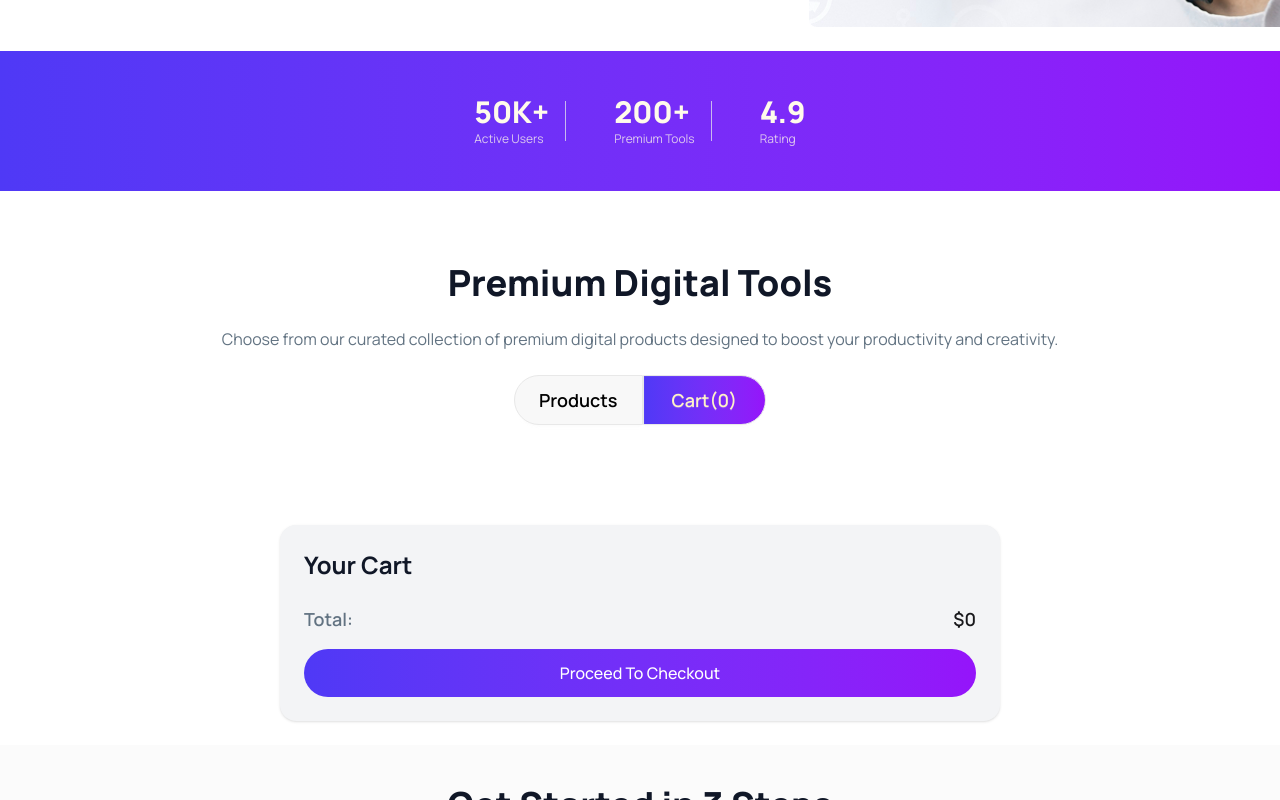
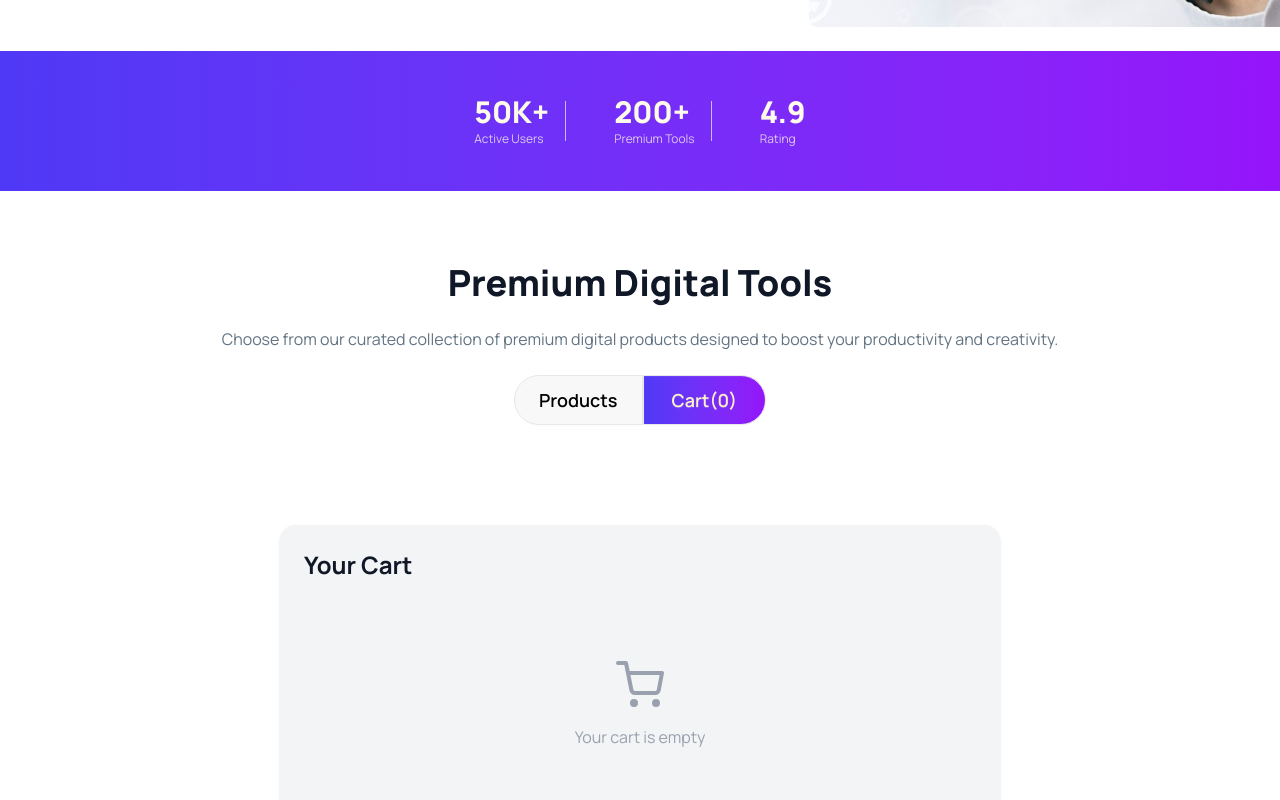
Before and after one commit to NJ-NafsinJahan/digi-tools-platform, a React (Vite) app: page / in a window 1280 px wide. Both pictures are taken after a click on the button "Cart(0)". Shown: the part 677-1477 px from the top of the page. Built offline with nearby package versions, Linux system fonts and the light colour scheme.

Commit message:
proceed toastify

```diff
--- a/src/assets/components/YourCart/YourCart.jsx
+++ b/src/assets/components/YourCart/YourCart.jsx
@@ -1,4 +1,5 @@
-import React from "react";
+import React, { useState } from "react";
+import { FiShoppingCart } from "react-icons/fi";
 import { toast } from "react-toastify";
 
 const YourCart = ({
@@ -7,6 +8,8 @@ const YourCart = ({
   setNavbarCart,
   navbarCart,
 }) => {
+  const [showEmpty, setShowEmpty] = useState(false);
+
   const handelDeleteSelectedCart = (product) => {
     const filterProducts = selectedYourCard.filter(
       (selectedProduct) => selectedProduct.productName !== product.productName,
@@ -14,38 +17,60 @@ const YourCart = ({
 
     setSelectedYourCard(filterProducts);
     setNavbarCart(navbarCart - 1);
+
     toast.error("Item removed from cart!");
   };
 
   const total = selectedYourCard.reduce((sum, item) => sum + item.price, 0);
 
+  const handleProceed = () => {
+    if (selectedYourCard.length === 0) {
+      setShowEmpty(true);
+      toast.error("Your cart is empty!");
+    } else {
+      setShowEmpty(true);
+      toast.success("Proceeding to checkout!");
+    }
+  };
+
   return (
     <div className="max-w-3xl mx-auto p-4 sm:p-6">
       <div className="bg-gray-100 rounded-2xl p-4 sm:p-6 shadow">
-        <h1 className=" text-[#101727] text-[24px] font-bold sm:text-2xl  mb-4">
+        <h1 className="text-xl sm:text-2xl font-bold text-[24px] mb-4 text-[#101727]">
           Your Cart
         </h1>
 
+        {selectedYourCard.length === 0 || showEmpty ? (
+          <div className="flex flex-col items-center justify-center py-16 text-gray-400">
+            <span className="text-5xl">
+              <FiShoppingCart />
+            </span>
+            <p className="mt-4">Your cart is empty</p>
+          </div>
+        ) : (
+          <>
             <div className="space-y-4">
               {selectedYourCard.map((product) => (
                 <div
                   key={product.id}
-              className="flex flex-col sm:flex-row sm:items-center justify-between gap-4 bg-amber-50 p-4 rounded-xl"
+                  className="flex flex-col sm:flex-row sm:items-center justify-between gap-4 bg-white p-4 rounded-xl"
                 >
                   <div className="flex items-center gap-4">
                     <img
-                  className="w-12 h-12 rounded-full object-cover"
+                      className="w-12 h-12 rounded-full"
                       src={product.productIcon}
                       alt=""
                     />
                     <div>
                       <h2 className="font-medium">{product.productName}</h2>
-                  <p className="text-gray-500 text-sm">${product.price}</p>
+                      <p className="text-gray-500 text-[16px]">
+                        ${product.price}
+                      </p>
                     </div>
                   </div>
 
                   <button
-                className="text-[#FF3980] font-bold text-[16px] self-end sm:self-auto"
+                    className="text-[#FF3980] text-[16px] font-bold"
                     onClick={() => handelDeleteSelectedCart(product)}
                   >
                     Remove
@@ -54,16 +79,19 @@ const YourCart = ({
               ))}
             </div>
 
-        {/* Total */}
             <div className="flex justify-between items-center mt-6 text-lg font-semibold">
-          <p className="text-[#627382] ">Total:</p>
+              <p className="text-[#627382] font-normal text-[16px]">Total:</p>
               <p>${total}</p>
             </div>
 
-        {/* Button */}
-        <button className="w-full mt-4 py-3 rounded-full text-white font-medium  bg-linear-to-r from-[#4F39F6] to-[#9514FA]  transition">
+            <button
+              onClick={handleProceed}
+              className="w-full mt-4 py-3 rounded-full text-[#FFFFFF] font-[16px] bg-linear-to-r from-[#4F39F6] to-[#9514FA] border-none"
+            >
               Proceed To Checkout
             </button>
+          </>
+        )}
       </div>
     </div>
   );
```
Lines whose indentation alone changed are shown as unchanged.
